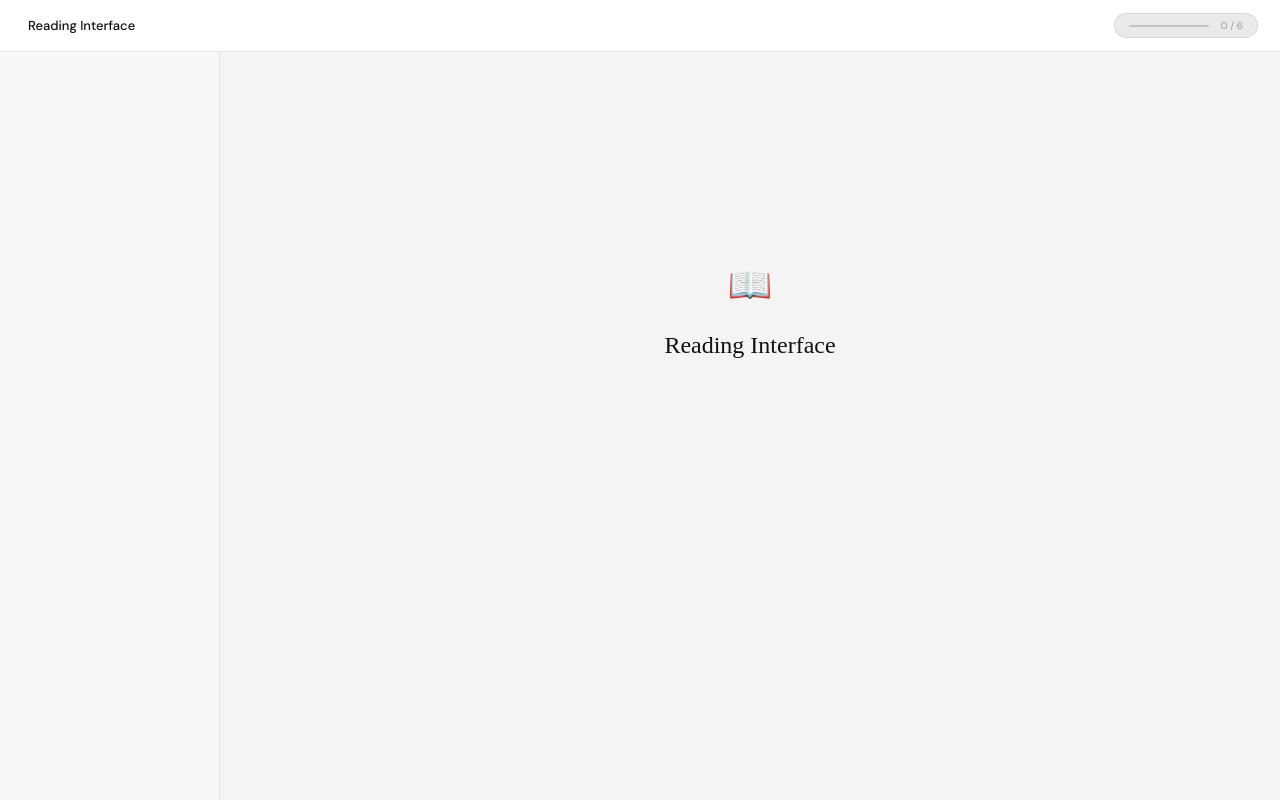
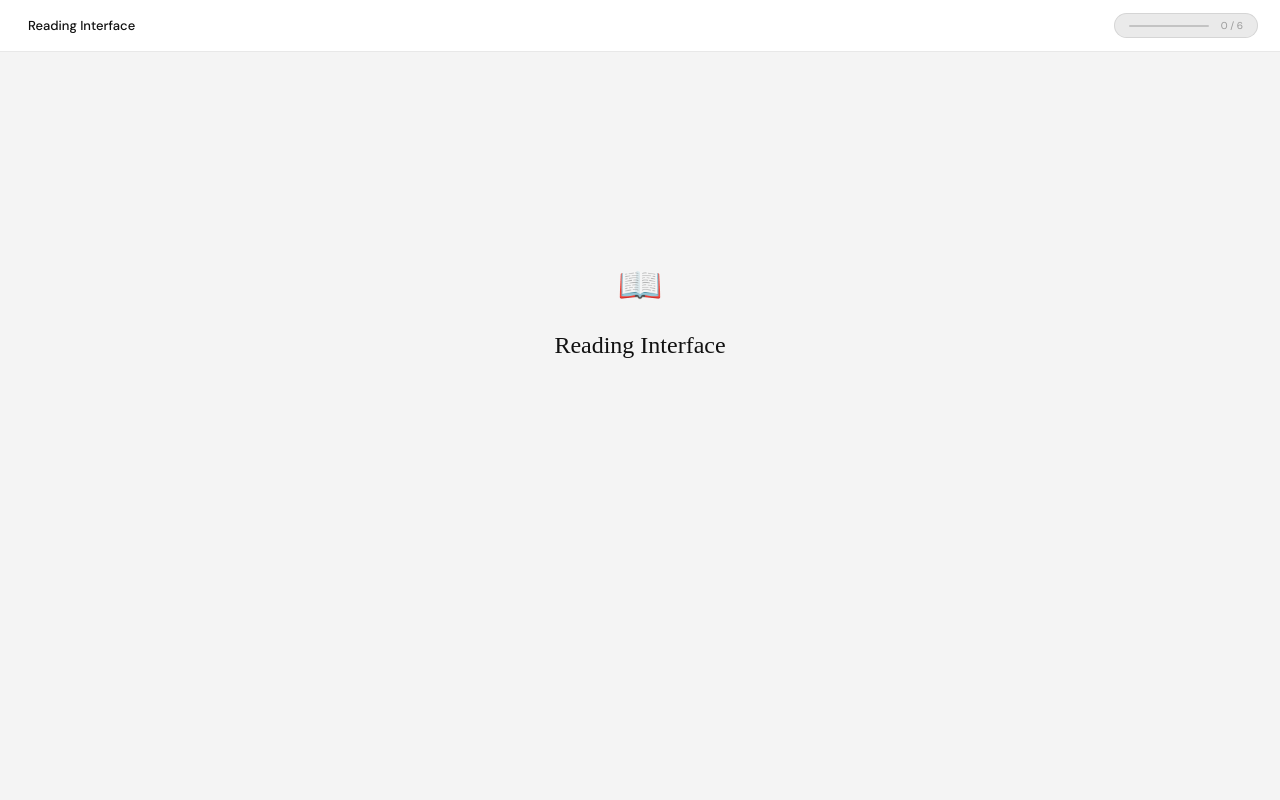
Before and after one commit to green-kung/Emotion-Aware-Adaptive-Reading-Interface, a React (Vite) app: page / in a window 1280 px wide. Built offline with nearby package versions, Linux system fonts and the light colour scheme.

Commit message:
Remove sidebar from participant view

```diff
--- a/src/App.jsx
+++ b/src/App.jsx
@@ -155,11 +155,6 @@ export default function App() {
           <AdminPanel />
         ) : (
           <div className="body-layout">
-            <Sidebar
-              curGroup={curGroup}
-              curTrial={curTrial}
-              onJumpTrial={jumpTrial}
-            />
 
             {isVariantB && phase === 'q' && passage ? (
               <SplitView
```
